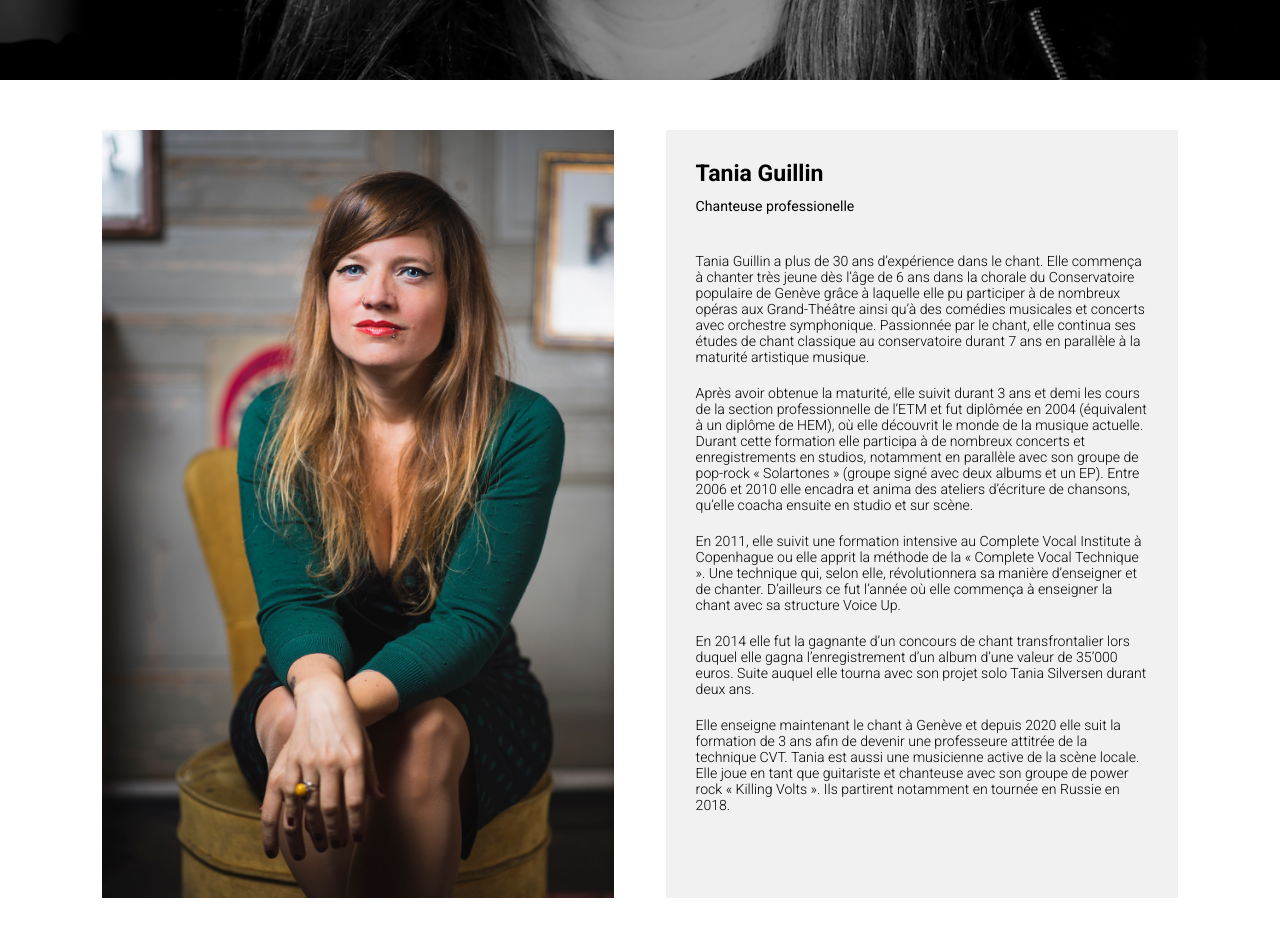
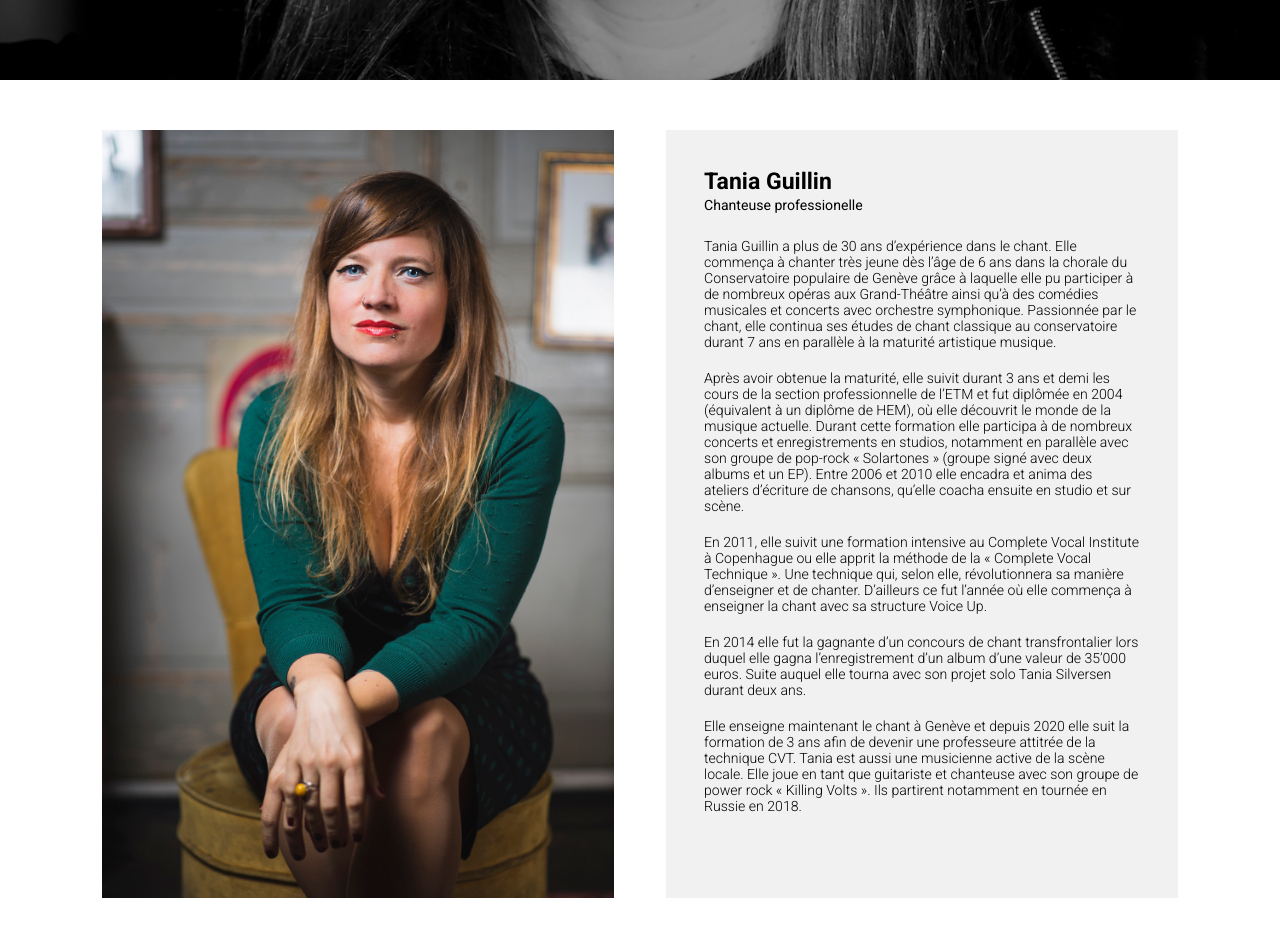
Before and after one commit to Cap0n3/VoiceUp, a React (Create React App) app: page /prof in a window 1280 px wide. Shown: the part 600-1536 px from the top of the page. Built offline with nearby package versions, Linux system fonts and the light colour scheme.

Commit message:
Added better padding to about txt

```diff
--- a/src/pages/Teacher/Teacher.style.js
+++ b/src/pages/Teacher/Teacher.style.js
@@ -45,21 +45,23 @@ export const DescriptionWrapper = styled.div`
     /* Resize block with computed values (should be both with same size) */
     width: ${({width}) => (width ? `${width}px` : "33%")};
     height: ${({height}) => (height ? `${height}px` : "")};
-    padding: 30px;
-    overflow-y: auto;
+    padding: 3%;
+    overflow-y: hidden;
     transition: margin-right 600ms ease;
     background-color: ${DEBUG ? "lightgreen" : VoiceUpColors.lightGrey};
 
     & > h2 {
         font-size: 1.8vw;
-        margin-bottom: 5px;
+        margin-bottom: -5px;
+        ${DEBUG ? "background-color: cyan;" : ""};
     }
 
     & > sub {
         display: inline-block;
         font-size: 1.1vw;
         font-weight: 400;
-        margin-bottom: 3vw;
+        margin-bottom: 2vw;
+        ${DEBUG ? "background-color: yellow;" : ""};
     }
 
     & > p {
@@ -77,6 +79,7 @@ export const DescriptionWrapper = styled.div`
         margin-top: ${({height}) => (height ? `${height + sectionPadding / 2}px` : "")};
         /* Center element in section */
         right: ${({width, scrWidth}) => (scrWidth - width) / 2}px;
+        padding: 7%;
 
         & > h2 {
             font-size: 3.5vw;
```
